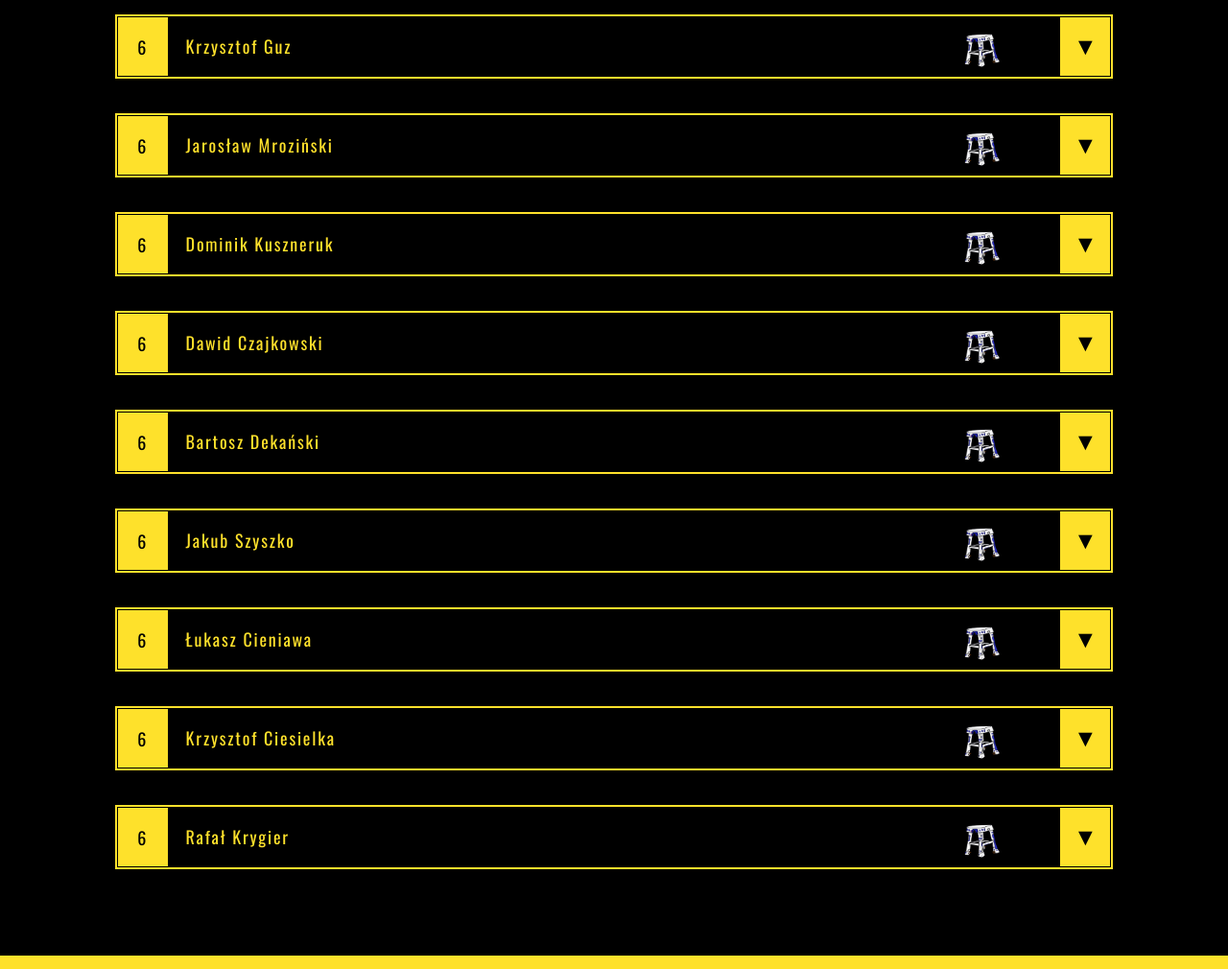
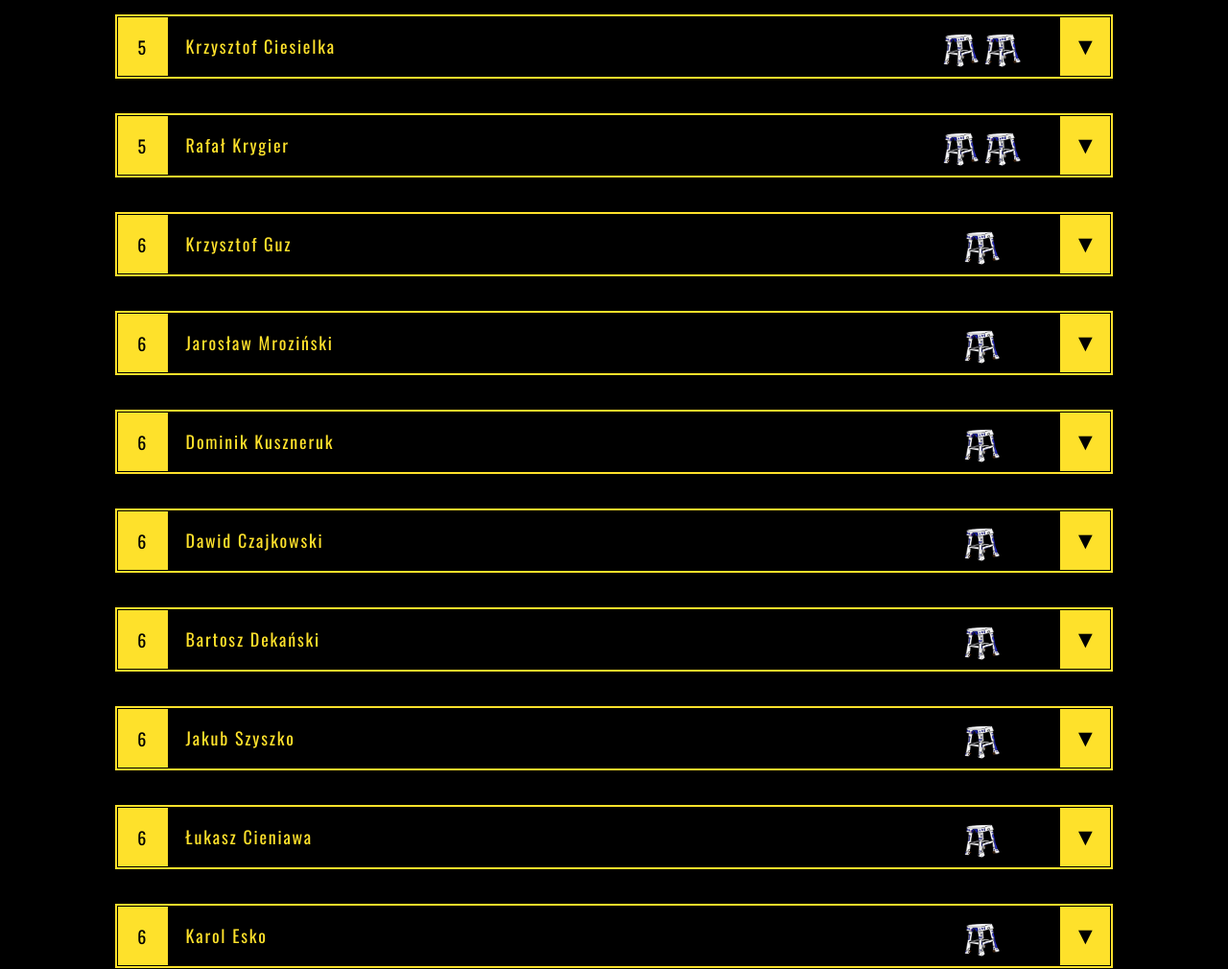
Before and after one commit to szeszej/pp, a website: page ranking.html in a window 1280 px wide. Shown: the part 1580-2590 px from the top of the page at 96% size. Drawn offline with nearby package versions, Linux system fonts and the light colour scheme; no server answers.

Commit message:
ranking update

```diff
--- a/scripts/ranking.js
+++ b/scripts/ranking.js
@@ -101,12 +101,13 @@ const players = [
   },
   {
     "name": "Paweł Ostrowski",
-    "zydelion": 9,
+    "zydelion": 10,
     "commander": [
-      ["Jace, Vryn's Prodigy // Jace, Telepath Unbound", 8],
-      ["Azusa, Lost but Seeking", 14],
+      ["Jace, Vryn's Prodigy // Jace, Telepath Unbound", 9],
+      ["Azusa, Lost but Seeking", 15],
       ["Breya, Etherium Shaper", 2],
       ["The Gitrog Monster", 1],
+      ["Alesha, Who Smiles at Death", 1],
       [
         [
           ["Silas Renn, Seeker Adept"],
@@ -164,17 +165,25 @@ const players = [
   },
   {
     "name": "Krzysztof Ciesielka",
-    "zydelion": 1,
+    "zydelion": 2,
     "commander": [
-      ["Daretti, Scrap Savant", 2]
+      ["Daretti, Scrap Savant", 5]
     ]
   },
   {
     "name": "Rafał Krygier",
+    "zydelion": 2,
+    "commander": [
+      ["Prossh, Skyraider of Kher", 3],
+      ["Maelstrom Wanderer", 3],
+      ["Narset, Enlightened Master", 1]
+    ]
+  },
+  {
+    "name": "Karol Esko",
     "zydelion": 1,
     "commander": [
-      ["Prossh, Skyraider of Kher", 3],
-      ["Maelstrom Wanderer", 2]
+      ["Aminatou, the Fateshifter", 2]
     ]
   }
 ];
```
Also changed, not shown: index.html (+5 -3 lines).
